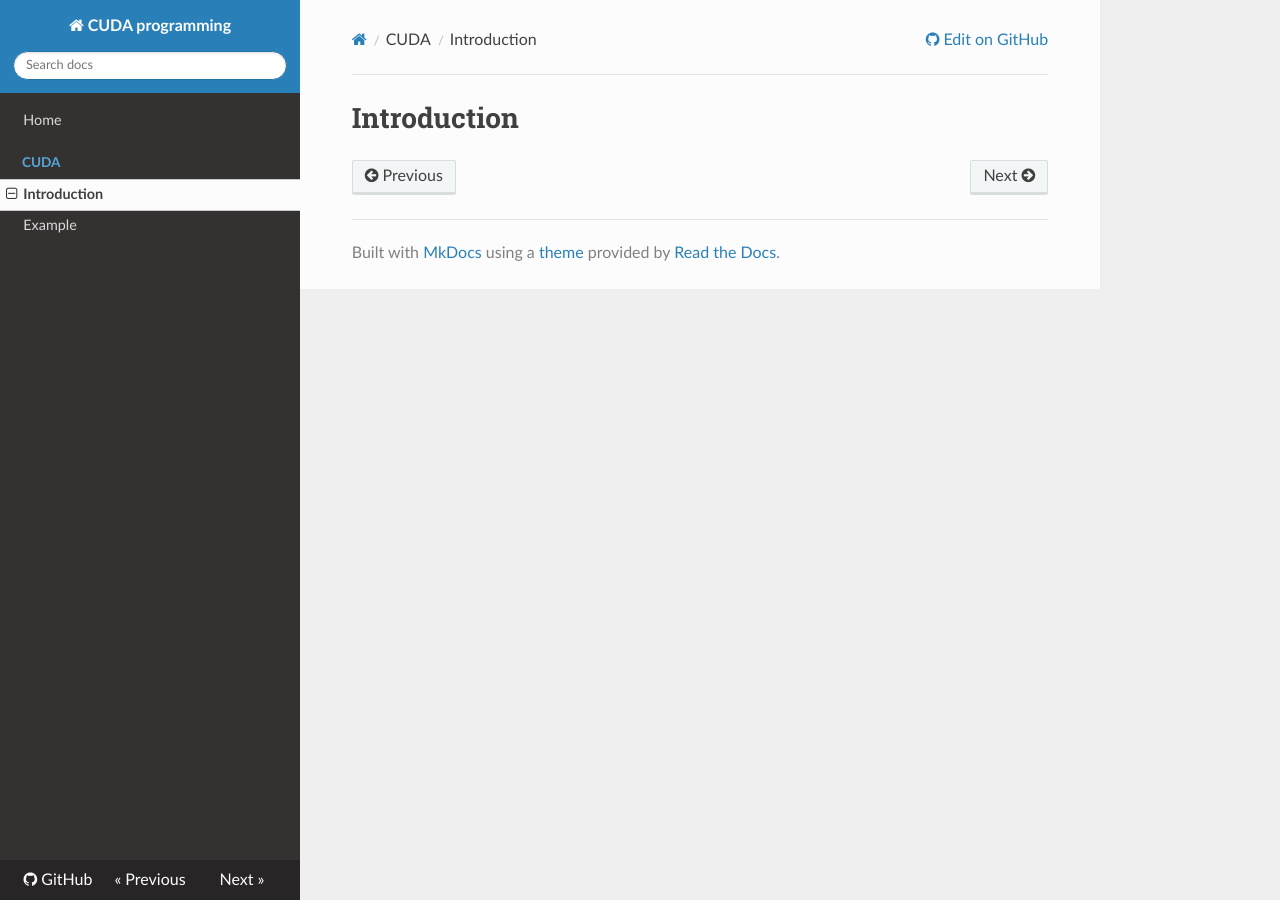
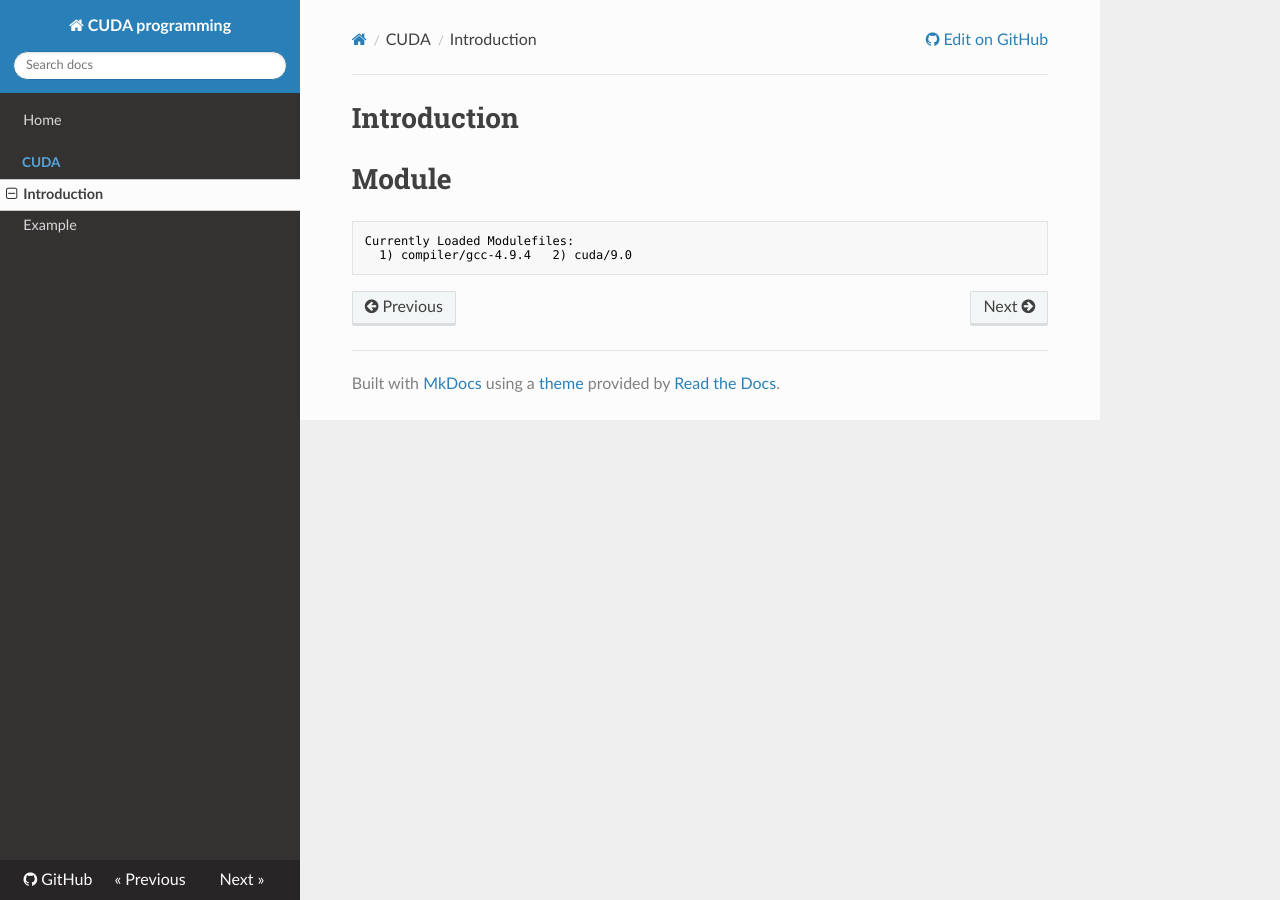
Before and after one commit to WonyoungCho/CUDA, an MkDocs documentation site: the page built from docs/CUDA_int.md, in a window 1280 px wide. Built offline with MkDocs 1.6.1, drawn with Linux system fonts in a browser that asks for light colours; nearby versions of some CDN libraries; old or Windows-style settings are respelled for this version of MkDocs.

Commit message:
Update CUDA_int.md

````diff
--- a/docs/CUDA_int.md
+++ b/docs/CUDA_int.md
@@ -1 +1,8 @@
 # Introduction
+
+# Module
+
+```sh
+Currently Loaded Modulefiles:
+  1) compiler/gcc-4.9.4   2) cuda/9.0
+```
````
